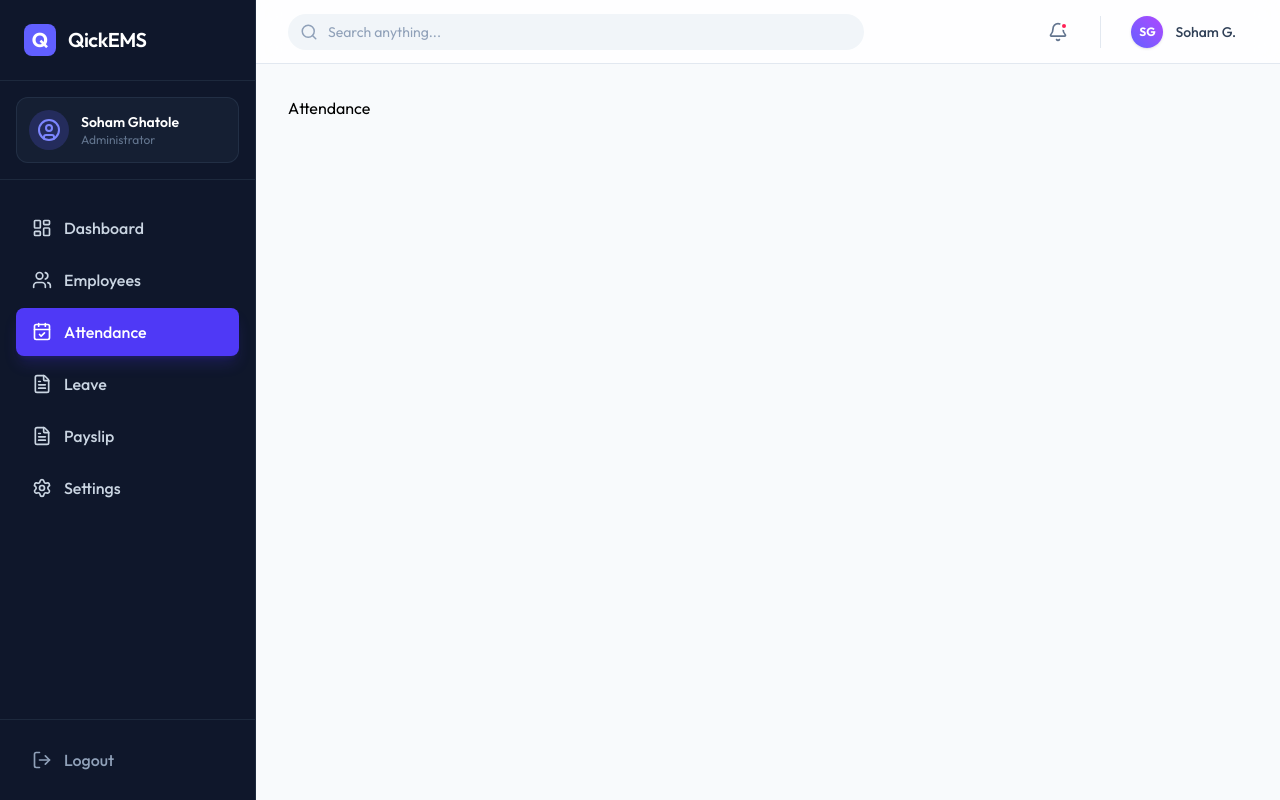
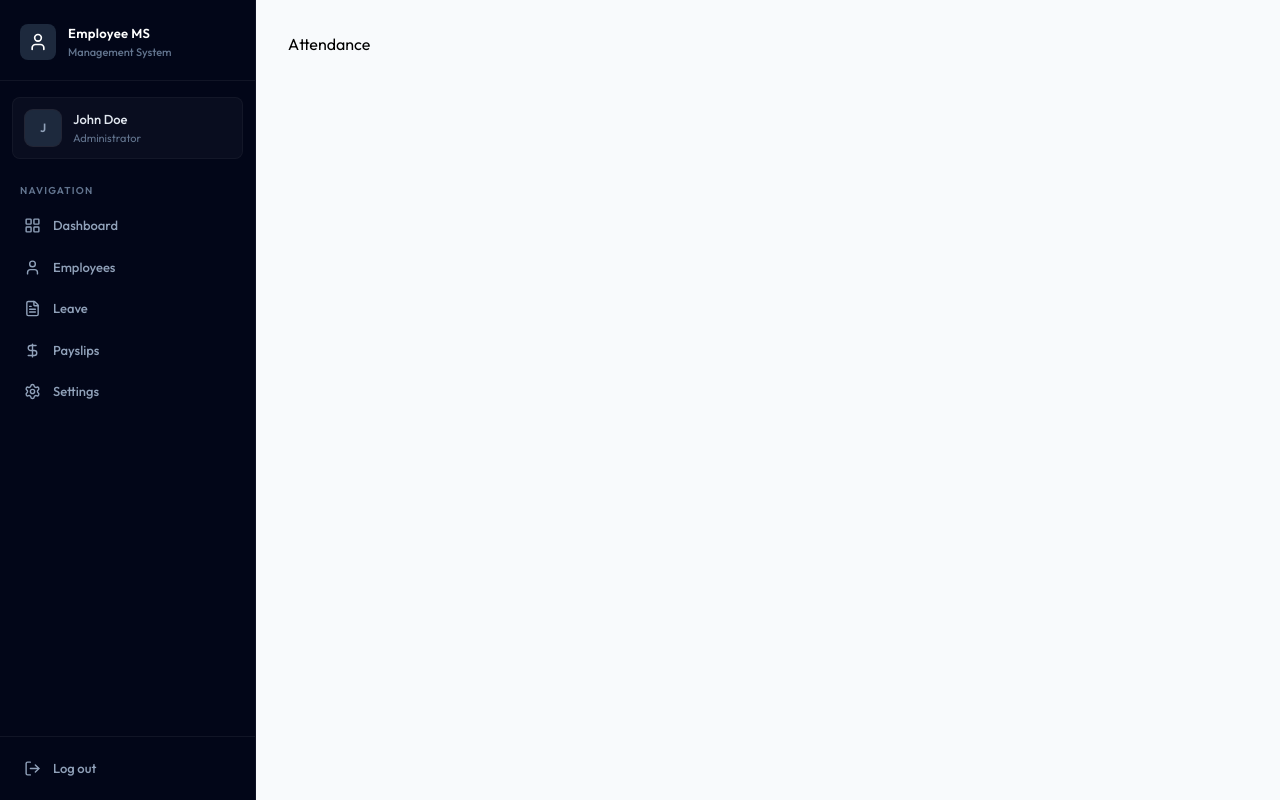
Before and after one commit to Soham05102006/EMS, a React (Vite) app in the folder EMS/: page /attendance in a window 1280 px wide. Built offline with nearby package versions, Linux system fonts and the light colour scheme.

Commit message:
sidebar completed

```diff
--- a/EMS/src/components/Sidebar.jsx
+++ b/EMS/src/components/Sidebar.jsx
@@ -1,79 +1,178 @@
-import React from 'react'
-import { NavLink } from 'react-router-dom'
+import React, { useState, useEffect } from 'react';
+import { useLocation, Link } from 'react-router-dom';
 import {
-  LayoutDashboard,
-  Users,
-  CalendarCheck,
-  FileText,
-  Settings,
-  LogOut,
-  UserCircle
-} from 'lucide-react'
+  LayoutGridIcon,
+  UserIcon,
+  CalendarIcon,
+  FileTextIcon,
+  DollarSignIcon,
+  SettingsIcon,
+  ChevronRightIcon,
+  MenuIcon,
+  LogOutIcon,
+  XIcon
+} from 'lucide-react';
 
-const Sidebar = () => {
+// Mock data based on the video context
+const dummyProfileData = {
+  firstName: "John",
+  lastName: "Doe"
+};
+
+export default function Sidebar() {
+  const { pathname } = useLocation();
+  const [userName, setUserName] = useState('');
+  const [mobileOpen, setMobileOpen] = useState(false);
+
+  useEffect(() => {
+    setUserName(dummyProfileData.firstName + " " + dummyProfileData.lastName);
+  }, []);
+
+  // Close mobile sidebar on route change
+  useEffect(() => {
+    setMobileOpen(false);
+  }, [pathname]);
+
+  // Role setup shown in the video
+  const role = "ADMIN"; // Toggle between "ADMIN" and "EMPLOYEE"
+
   const navItems = [
-    { name: 'Dashboard', path: '/dashboard', icon: <LayoutDashboard size={20} /> },
-    { name: 'Employees', path: '/employees', icon: <Users size={20} /> },
-    { name: 'Attendance', path: '/attendance', icon: <CalendarCheck size={20} /> },
-    { name: 'Leave', path: '/leave', icon: <FileText size={20} /> },
-    { name: 'Payslip', path: '/payslip', icon: <FileText size={20} /> },
-    { name: 'Settings', path: '/settings', icon: <Settings size={20} /> },
-  ]
+    { name: "Dashboard", href: "/dashboard", icon: LayoutGridIcon },
+    ...(role === "ADMIN" ? [
+      { name: "Employees", href: "/employees", icon: UserIcon }
+    ] : [
+      { name: "Attendance", href: "/attendance", icon: CalendarIcon }
+    ]),
+    { name: "Leave", href: "/leave", icon: FileTextIcon },
+    { name: "Payslips", href: "/payslip", icon: DollarSignIcon },
+    { name: "Settings", href: "/settings", icon: SettingsIcon },
+  ];
 
-  return (
-    <div className="w-64 bg-slate-900 text-slate-300 flex flex-col h-screen sticky top-0 border-r border-slate-800">
-      <div className="p-6 flex items-center gap-3 border-b border-slate-800">
-        <div className="w-8 h-8 bg-indigo-500 rounded-lg flex items-center justify-center text-white font-bold text-xl">
-          Q
-        </div>
-        <span className="text-xl font-semibold text-white tracking-tight">QickEMS</span>
-      </div>
+  // Logout handler function implemented at 02:13
+  const handleLogout = () => {
+    window.location.href = "/login";
+  };
 
-      <div className="p-4 border-b border-slate-800">
-        <div className="flex items-center gap-3 p-3 bg-slate-800/50 rounded-xl border border-slate-700/50">
-          <div className="w-10 h-10 bg-indigo-500/20 rounded-full flex items-center justify-center text-indigo-400">
-            <UserCircle size={24} />
+  const sidebarContent = (
+    <div className="flex flex-col h-full text-white">
+      {/* Brand Header */}
+      <div className="px-5 pt-6 pb-5 border-b border-white/6">
+        <div className="flex items-center justify-between">
+          <div className="flex items-center gap-3">
+            <div className="text-white bg-slate-800 p-2 rounded-lg">
+              <UserIcon size={20} />
+            </div>
+            <div>
+              <p className="font-semibold text-[13px] text-white tracking-wide">Employee MS</p>
+              <p className="text-[11px] text-slate-500 font-medium">Management System</p>
+            </div>
           </div>
-          <div className="flex-1 min-w-0">
-            <p className="text-sm font-semibold text-white truncate">Soham Ghatole</p>
-            <p className="text-xs text-slate-500 truncate">Administrator</p>
-          </div>
+
+          {/* Close button on mobile */}
+          <button
+            onClick={() => setMobileOpen(false)}
+            className="lg:hidden text-slate-400 hover:text-white p-1"
+          >
+            <XIcon size={20} />
+          </button>
         </div>
       </div>
 
-      <div className="flex-1 overflow-y-auto py-6 px-4 space-y-1">
-        {navItems.map((item) => (
-          <NavLink
-            key={item.path}
-            to={item.path}
-            className={({ isActive }) =>
-              `flex items-center gap-3 px-4 py-3 rounded-lg transition-all duration-200 group ${
-                isActive
-                  ? 'bg-indigo-600 text-white shadow-lg shadow-indigo-600/20'
-                  : 'hover:bg-slate-800 hover:text-white'
-              }`
-            }
-          >
-            <span className="group-hover:scale-110 transition-transform duration-200">
-              {item.icon}
-            </span>
-            <span className="font-medium">{item.name}</span>
-          </NavLink>
-        ))}
+      {/* User profile card */}
+      {userName && (
+        <div className="mx-3 mt-4 mb-1 p-3 rounded-lg bg-white/3 border border-white/4">
+          <div className="flex items-center gap-3">
+            <div className="w-9 h-9 rounded-lg bg-slate-800 flex items-center justify-center ring-1 ring-white/10 shrink-0">
+              <span className="text-slate-400 text-xs font-semibold">
+                {userName.charAt(0).toUpperCase()}
+              </span>
+            </div>
+            <div className="min-w-0">
+              <p className="text-[13px] font-medium text-slate-200 truncate">{userName}</p>
+              <p className="text-slate-500 text-[11px] truncate">
+                {role === "ADMIN" ? "Administrator" : "Employee"}
+              </p>
+            </div>
+          </div>
+        </div>
+      )}
+
+      {/* Section Label */}
+      <div className="px-5 pt-5 pb-2">
+        <p className="text-[10px] font-semibold uppercase tracking-[0.12em] text-slate-500">Navigation</p>
       </div>
 
-      <div className="p-4 border-t border-slate-800">
-        <NavLink
-          to="/logout"
-          className="flex items-center gap-3 px-4 py-3 rounded-lg text-slate-400 hover:bg-rose-500/10 hover:text-rose-400 transition-all duration-200 group"
-        >
-          <LogOut size={20} className="group-hover:translate-x-1 transition-transform duration-200" />
-          <span className="font-medium">Logout</span>
-        </NavLink>
+      {/* Navigation List */}
+      <div className="flex-1 px-3 space-y-0.5 overflow-y-auto">
+        {navItems.map((item) => {
+          const isActive = pathname.startsWith(item.href);
+          const Icon = item.icon;
+
+          return (
+            <Link
+              key={item.name}
+              to={item.href}
+              className={`group flex items-center gap-3 px-3 py-2.5 rounded-md text-[13px] font-medium transition-all duration-150 relative ${
+                isActive ? 'bg-indigo-500/12 text-indigo-300' : 'text-slate-400 hover:text-rose-400 hover:bg-rose-500/8'
+              }`}
+            >
+              {isActive && (
+                <div className="absolute left-0 top-1/2 -translate-y-1/2 w-[3px] h-5 rounded-r-full bg-indigo-500" />
+              )}
+
+              <Icon className={`w-[17px] h-[17px] shrink-0 ${isActive ? 'text-indigo-300' : 'text-slate-400 group-hover:text-slate-300'}`} />
+              <span className="flex-1">{item.name}</span>
+
+              {isActive && (
+                <ChevronRightIcon className="w-3.5 h-3.5 text-indigo-500/50" />
+              )}
+            </Link>
+          );
+        })}
       </div>
 
+      {/* Logout Component Section added at 01:10 */}
+      <div className="p-3 border-t border-white/6">
+        <button
+          onClick={handleLogout}
+          className="flex items-center gap-3 w-full px-3 py-2.5 rounded-md text-[13px] font-medium text-slate-400 hover:text-rose-400 hover:bg-rose-500/8 transition-all duration-150"
+        >
+          <LogOutIcon className="w-[17px] h-[17px]" />
+          <span>Log out</span>
+        </button>
+      </div>
     </div>
-  )
+  );
+
+  return (
+    <>
+      {/* Desktop Sidebar Layout */}
+      <aside className="hidden lg:flex flex-col w-64 h-screen bg-slate-950 border-r border-white/5 fixed left-0 top-0 z-40">
+        {sidebarContent}
+      </aside>
+
+      {/* Mobile Hamburger Button */}
+      <button
+        onClick={() => setMobileOpen(true)}
+        className="lg:hidden fixed top-4 left-4 z-50 p-2 bg-slate-900 text-white rounded-lg shadow-lg border border-white/10"
+      >
+        <MenuIcon size={20} />
+      </button>
+
+      {/* Mobile Sidebar Overlay */}
+      {mobileOpen && (
+        <div
+          className="lg:hidden fixed inset-0 bg-black/50 z-40 backdrop-blur-sm"
+          onClick={() => setMobileOpen(false)}
+        />
+      )}
+
+      {/* Mobile Sidebar Panel */}
+      <aside className={`lg:hidden fixed inset-y-0 left-0 w-64 bg-slate-950 border-r border-white/5 z-50 transition-transform duration-300 transform ${
+        mobileOpen ? 'translate-x-0' : '-translate-x-full'
+      }`}>
+        {sidebarContent}
+      </aside>
+    </>
+  );
 }
-
-export default Sidebar
--- a/EMS/src/pages/Layout.jsx
+++ b/EMS/src/pages/Layout.jsx
@@ -5,17 +5,16 @@ import Navbar from '../components/Navbar'
 
 const Layout = () => {
     return (
-        <div className="flex min-h-screen bg-slate-50">
-            <Sidebar />
-            <div className="flex-1 flex flex-col min-w-0">
-                <Navbar />
-                <main className="flex-1 p-8 overflow-y-auto">
-                    <div className="max-w-7xl mx-auto animate-fade-in">
-                        <Outlet />
-                    </div>
-                </main>
-            </div>
+        <div className="min-h-screen bg-slate-50">
+      <Sidebar />
+
+      {/* lg:pl-64 shifts the entire block right by 256px on desktop so nothing gets covered */}
+      <main className="w-full pt-16 lg:pt-0 lg:pl-64">
+        <div className="p-4 sm:p-6 lg:p-8">
+          <Outlet />
         </div>
+      </main>
+    </div>
     )
 }
 
```
